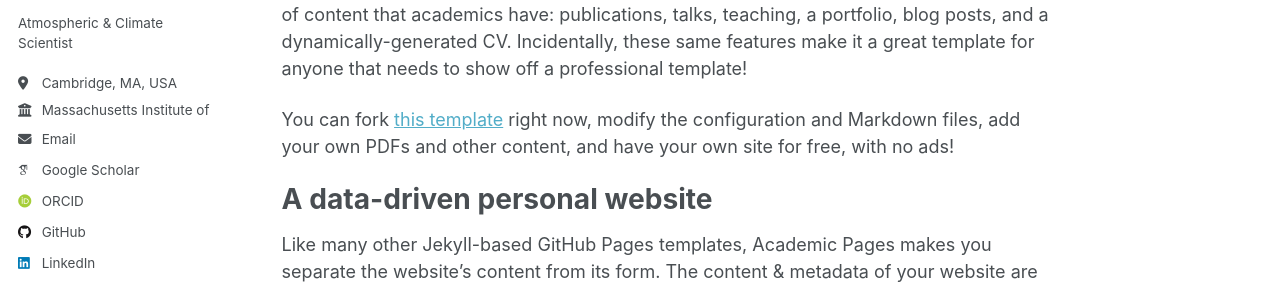
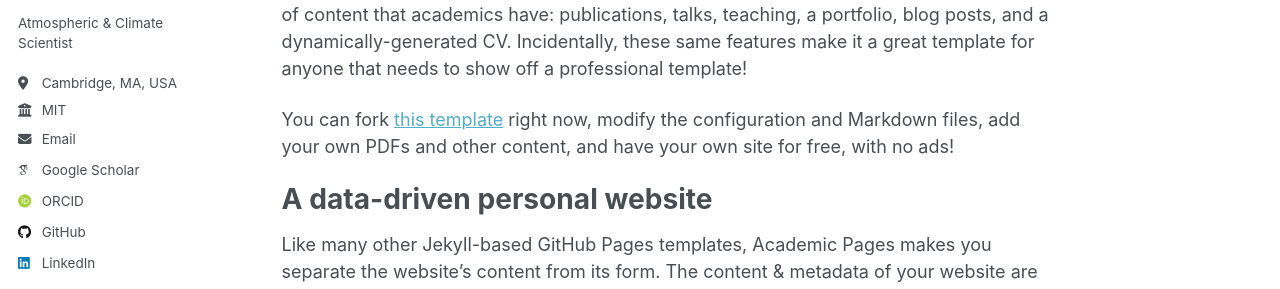
Before and after one commit to marcfederer/marcfederer.github.io, a Jekyll site: the page built from _pages/about.md, in a window 1280 px wide. Shown: the part 303-592 px from the top of the page. Built offline with Jekyll 4.4.1, drawn with Linux system fonts in a browser that asks for light colours; some web fonts are replaced; a script that is not in the unit is left out.

Commit message:
Shorten employer name from full title to acronym

```diff
--- a/_config.yml
+++ b/_config.yml
@@ -28,7 +28,7 @@ author:
   pronouns         : # example: "she/her"
   bio              : "Atmospheric & Climate Scientist"
   location         : "Cambridge, MA, USA"
-  employer         : "Massachusetts Institute\n of Technology"
+  employer         : "MIT"
   uri              : # URL
   email            : "mfederer@mit.edu"
 
```
